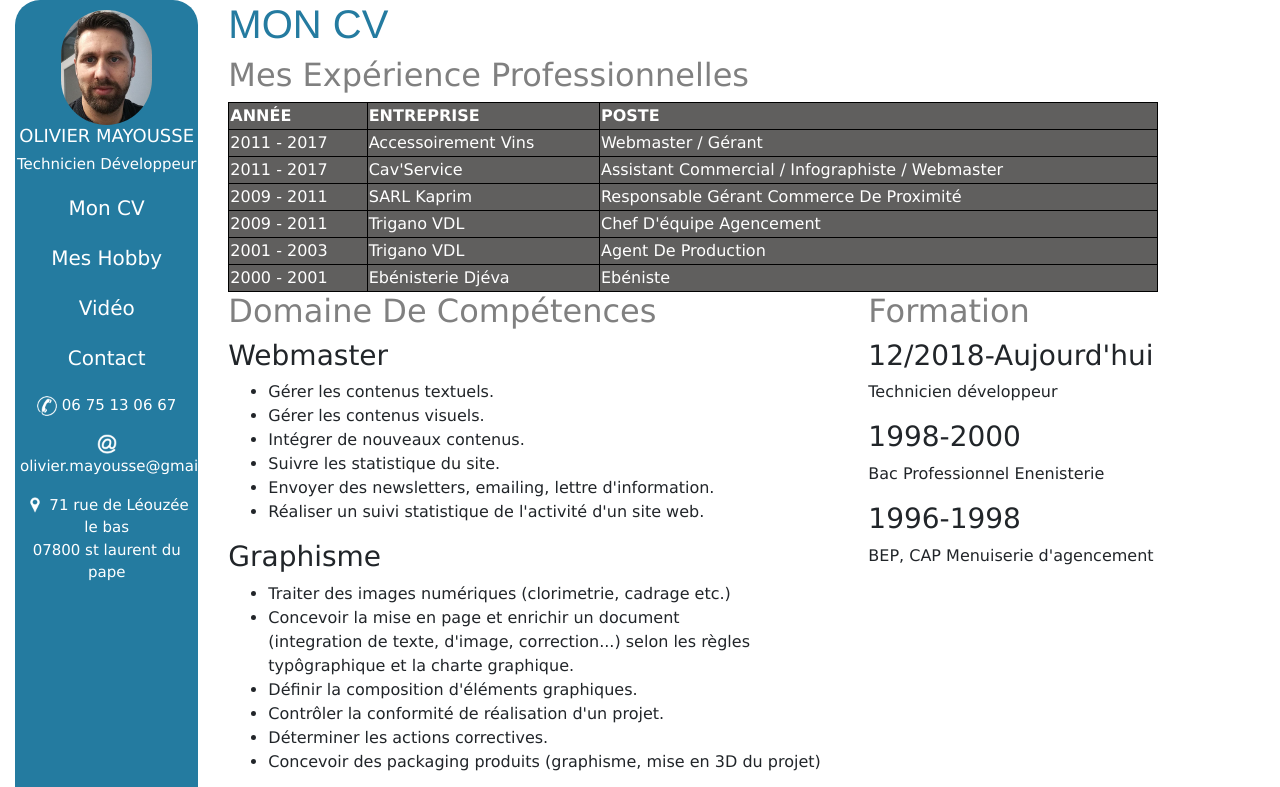
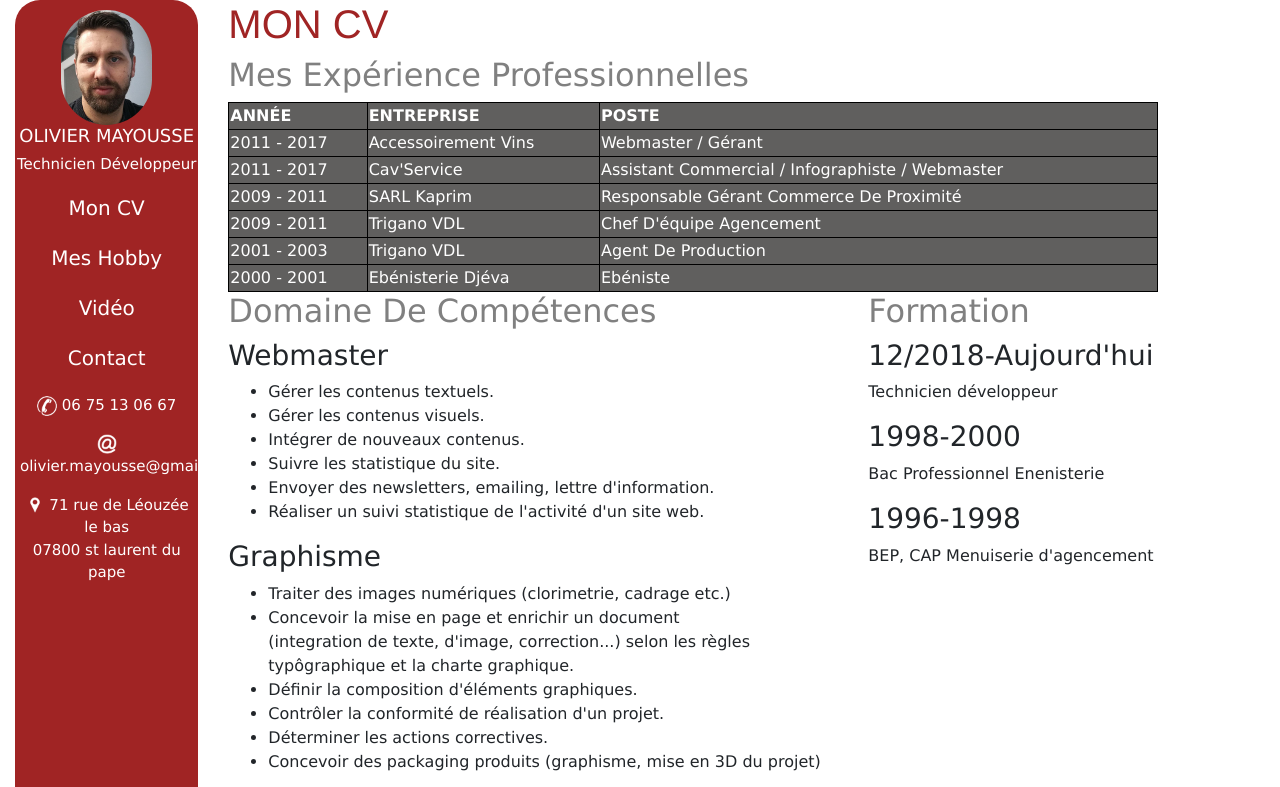
Before and after one commit to oliviermayousse/CV, a plain HTML site: page index.html in a window 1280 px wide. Shown: the top 787 px of the page. Drawn offline with nearby package versions, Linux system fonts and the light colour scheme.

Commit message:
modification couleur

```diff
--- a/css/styles4.css
+++ b/css/styles4.css
@@ -8,7 +8,7 @@ body {
 
 
 h1 {
-	color: #247BA0;
+	color: rgb(160, 36, 36);
 	text-transform: uppercase;
 	font-family: Helvetica;
 	font-size: 40px;
@@ -53,7 +53,7 @@ video {
 /*header*/
 
 header {
-	background: #247BA0;
+	background: rgb(160, 36, 36);
 	height: 100%;
 	color: white;
 	text-align: center;
```
